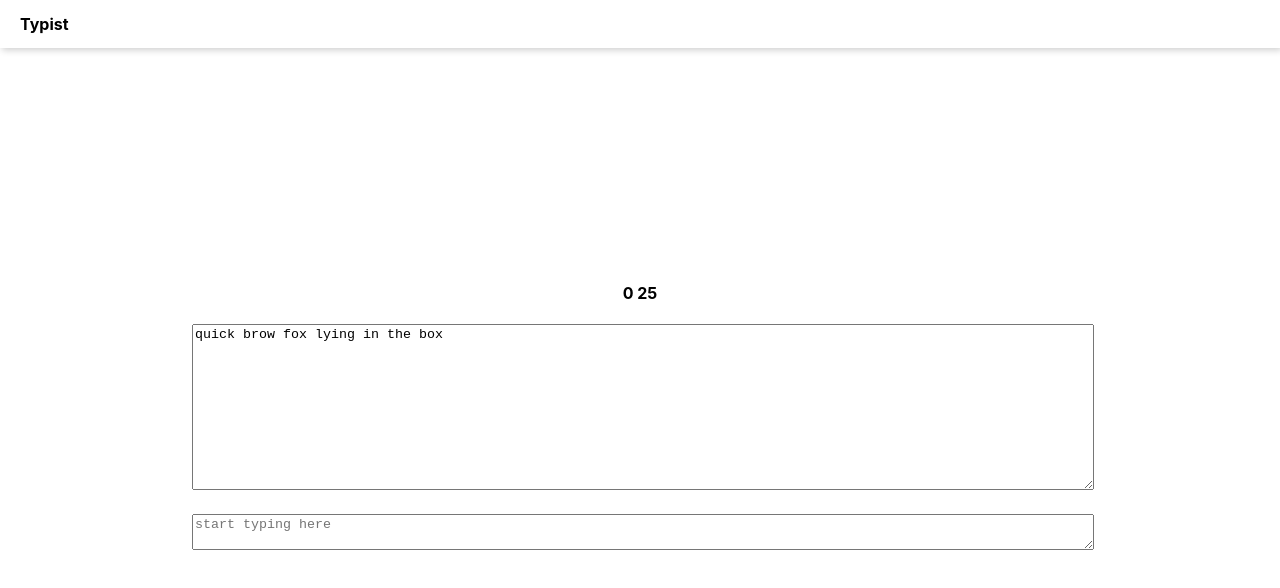
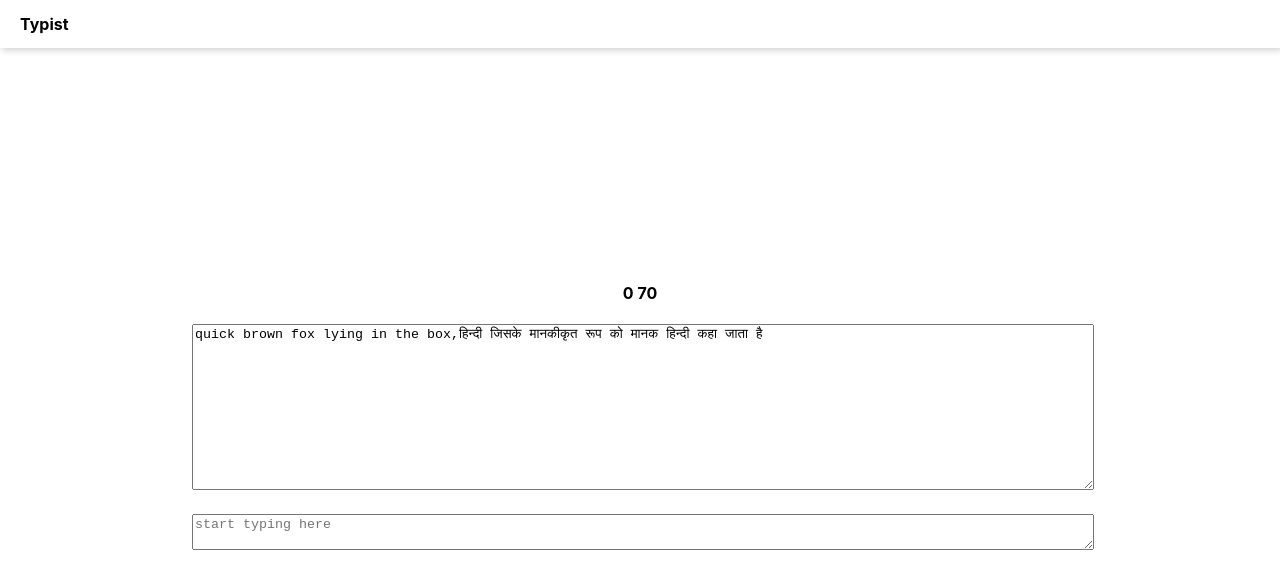
Before and after one commit to ParasArya289/Typist, a React (Create React App) app: page / in a window 1280 px wide. Shown: the top 588 px of the page. Built offline with nearby package versions, Linux system fonts and the light colour scheme.

Commit message:
test: hindi typing

```diff
--- a/src/Pages/Home/Home.js
+++ b/src/Pages/Home/Home.js
@@ -3,7 +3,9 @@ import "./Home.css";
 
 export const Home = () => {
   const [userInput, setUserInput] = useState("");
-  const [toBeTyped, setToBeTyped] = useState("quick brow fox lying in the box");
+  const [toBeTyped, setToBeTyped] = useState(
+    "quick brown fox lying in the box,हिन्दी जिसके मानकीकृत रूप को मानक हिन्दी कहा जाता है"
+  );
   // const [element, setElement] = useState([]);
 
   const toBeTypedRef = useRef(null);
@@ -48,13 +50,13 @@ export const Home = () => {
         { count: 0, elements: [] }
       );
       count += eachWordCount;
-      spans = [...spans,elements,<span>{" "}</span>];
+      spans = [...spans, elements, <span> </span>];
     });
 
     return { count, spans };
   };
 
-  // const renderText = () => {
+  // const changeText = (e) => {
   //   return
   // }
 
@@ -70,6 +72,7 @@ export const Home = () => {
             return el;
           })}
         </div>
+        {/* <textarea placeholder="Paste your text here" onChange={(e)=>}/> */}
         <textarea
           placeholder="start typing here"
           onChange={(e) => setUserInput(e.target.value)}
```
